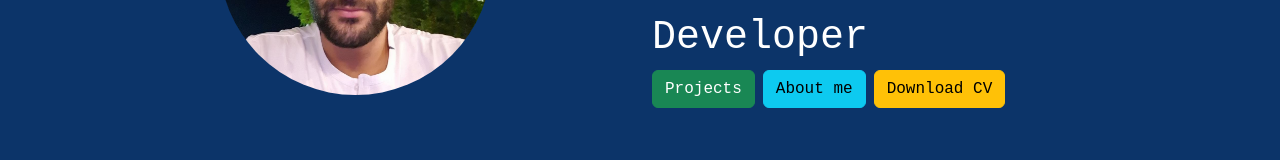
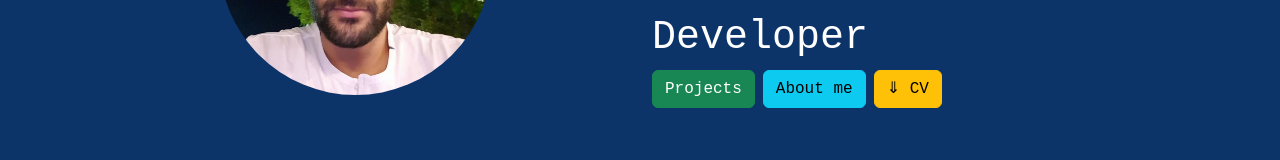
Before and after one commit to Fedekh/Portfolio-website, a Vue app: page / in a window 1280 px wide. Shown: the part 396-556 px from the top of the page. Built offline with nearby package versions, Linux system fonts and the light colour scheme.

Commit message:
fix download icon

```diff
--- a/src/pages/HomePage.vue
+++ b/src/pages/HomePage.vue
@@ -105,7 +105,7 @@ export default {
                                 aria-current="page">Projects</router-link>
                             <router-link :to="{ name: 'about' }" class="btn btn-info" aria-current="page">About
                                 me</router-link>
-                                <a href="../../public/cv.pdf" download class="btn btn-warning">Download CV</a>
+                                <a href="../../public/cv.pdf" download class="btn btn-warning">&dArr; CV</a>
                         </div>
 
                     </section>
```
